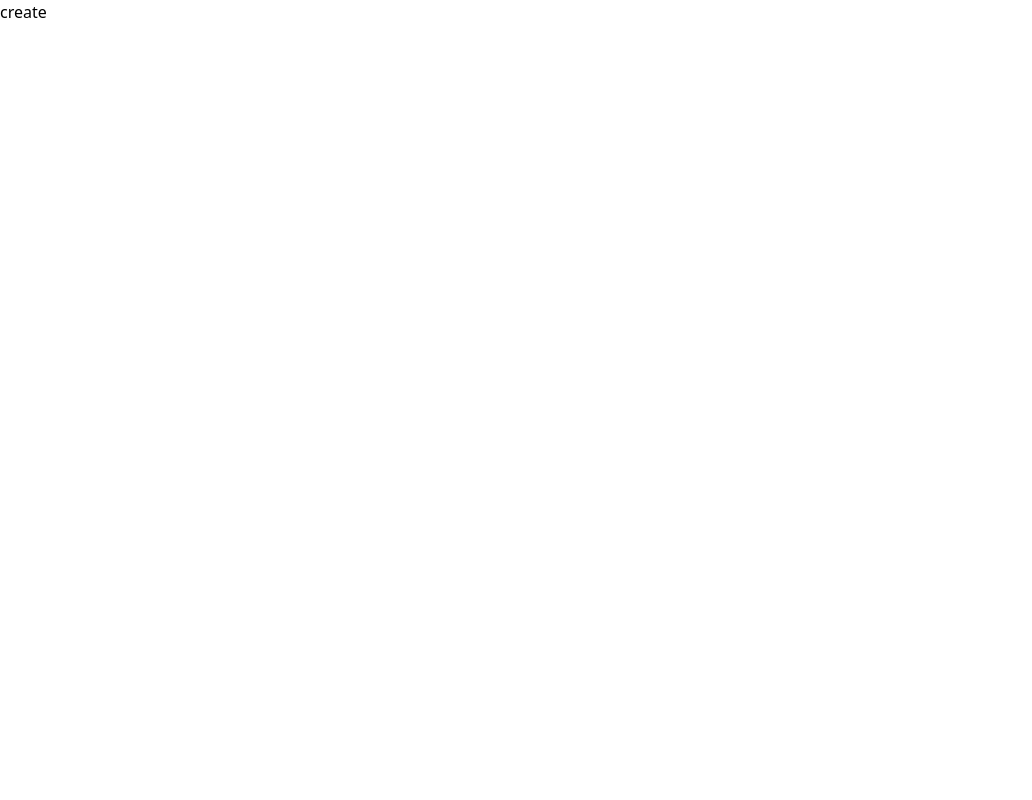
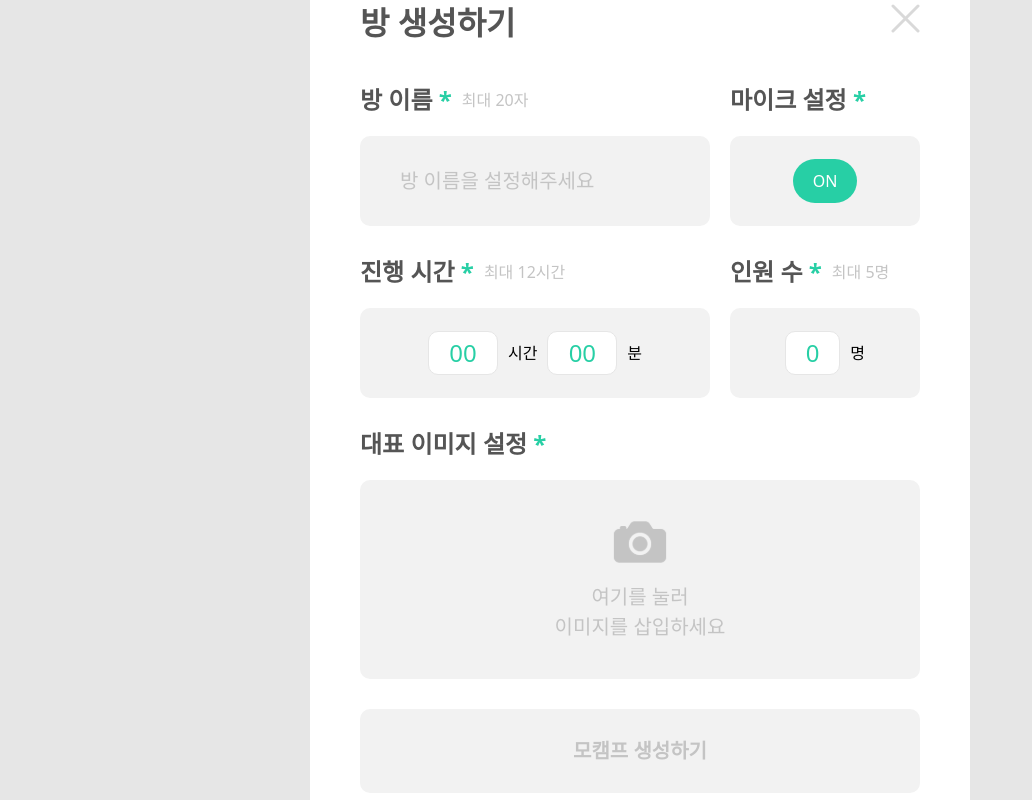
Before and after one commit to Mocamp-Official/Mocamp-FrontEnd, a Next.js app: page /create in a window 1280 px wide. Shown: the whole page, without its empty margins (0-1032 px from the left). Built offline with nearby package versions, Linux system fonts and the light colour scheme.

Commit message:
♻️ Refactor: 방 생성 모달 -> 페이지로 변경 및 카드페이지 레이아웃 분리
방 생성 모달을 페이지로 변경 및 카드페이지 레이아웃 분리

```diff
--- /dev/null
+++ b/src/components/common/CardPageLayout.tsx
@@ -0,0 +1,17 @@
+import { ReactNode } from 'react';
+
+interface CardPageLayoutProps {
+  children: ReactNode;
+}
+
+const CardPageLayout = ({ children }: CardPageLayoutProps) => {
+  return (
+    <div className="fixed inset-0 z-50 flex items-center justify-center bg-[#e6e6e6]">
+      <div className="flex h-[880px] w-[660px] flex-col gap-[30px] rounded-[20px] bg-white px-[50px] py-11">
+        {children}
+      </div>
+    </div>
+  );
+};
+
+export default CardPageLayout;
--- a/src/components/create/CreateRoom.tsx
+++ b/src/components/create/CreateRoom.tsx
@@ -23,37 +23,24 @@ const CreateRoom = ({ onClose }: CreateRoomProps) => {
     parseInt(headcount || '0') >= 1 &&
     imageFile !== null;
 
-  const isValidHour = (val: string) =>
-    val === '' || (Number(val) >= 0 && Number(val) <= 12);
+  const isValidHour = (val: string) => val === '' || (Number(val) >= 0 && Number(val) <= 12);
 
-  const isValidMinute = (val: string) =>
-    val === '' || (Number(val) >= 0 && Number(val) <= 59);
+  const isValidMinute = (val: string) => val === '' || (Number(val) >= 0 && Number(val) <= 59);
 
-  const isValidHeadcount = (val: string) =>
-    val === '' || (Number(val) >= 1 && Number(val) <= 5);
+  const isValidHeadcount = (val: string) => val === '' || (Number(val) >= 1 && Number(val) <= 5);
 
   const handleMicClick = () => {
     setMicOn((prev) => !prev);
   };
 
   return (
-    <div
-      className="fixed inset-0 z-50 flex items-center justify-center bg-[#e6e6e6]"
-      onClick={onClose}
-    >
-      <div
-        className="flex flex-col w-[660px] h-[880px] rounded-[20px] bg-white px-[50px] py-11 gap-[30px]"
-        onClick={(e) => e.stopPropagation()}
-      >
+    <>
       {/* 방 생성 모달 제목 */}
       <div className="flex justify-between h-[38px] items-start">
         <span className="flex items-center text-[32px] leading-[38px] h-full font-semibold text-[#555555]">
           방 생성하기
         </span>
-          <CloseIcon
-            className="w-[29px] h-[29px] cursor-pointer"
-            onClick={onClose}
-          />
+        <CloseIcon className="w-[29px] h-[29px] cursor-pointer" onClick={onClose} />
       </div>
 
       {/* 방 이름 + 마이크 설정 */}
@@ -125,10 +112,7 @@ const CreateRoom = ({ onClose }: CreateRoomProps) => {
       </div>
 
       {/* 대표 이미지 설정 */}
-        <ImageUploadBox
-          label="대표 이미지 설정 *"
-          onImageSelect={(file) => setImageFile(file)}
-        />
+      <ImageUploadBox label="대표 이미지 설정 *" onImageSelect={(file) => setImageFile(file)} />
 
       {/* 생성 버튼 */}
       <button
@@ -141,8 +125,7 @@ const CreateRoom = ({ onClose }: CreateRoomProps) => {
       >
         모캠프 생성하기
       </button>
-      </div>
-    </div>
+    </>
   );
 };
 
--- a/src/components/create/NumberInput.tsx
+++ b/src/components/create/NumberInput.tsx
@@ -20,6 +20,7 @@ const NumberInput = ({
       type="text"
       pattern="[0-9]*"
       value={value}
+      inputMode="numeric"
       placeholder={placeholder}
       onChange={onChange}
       className={`placeholder-[#27cfa5] font-medium text-[#27cfa5] text-2xl outline-none bg-transparent text-center w-full appearance-none ${minWidth}`}
--- a/src/pages/create.tsx
+++ b/src/pages/create.tsx
@@ -1,14 +1,16 @@
-/* 모캠프(방) 생성 페이지 */
-import { useState } from 'react';
+'use client';
+
+import { useRouter } from 'next/navigation';
 import CreateRoom from '@/components/create/CreateRoom';
+import CardPageLayout from '@/components/common/CardPageLayout';
 
 const Create = () => {
-  const [isOpen, setIsOpen] = useState(false);
+  const router = useRouter();
+
   return (
-    <>
-      <div onClick={() => setIsOpen(true)}>create</div>
-      {isOpen && <CreateRoom onClose={() => setIsOpen(false)} />}
-    </>
+    <CardPageLayout>
+      <CreateRoom onClose={() => router.back()} />
+    </CardPageLayout>
   );
 };
 
```
Lines whose indentation alone changed are shown as unchanged.
